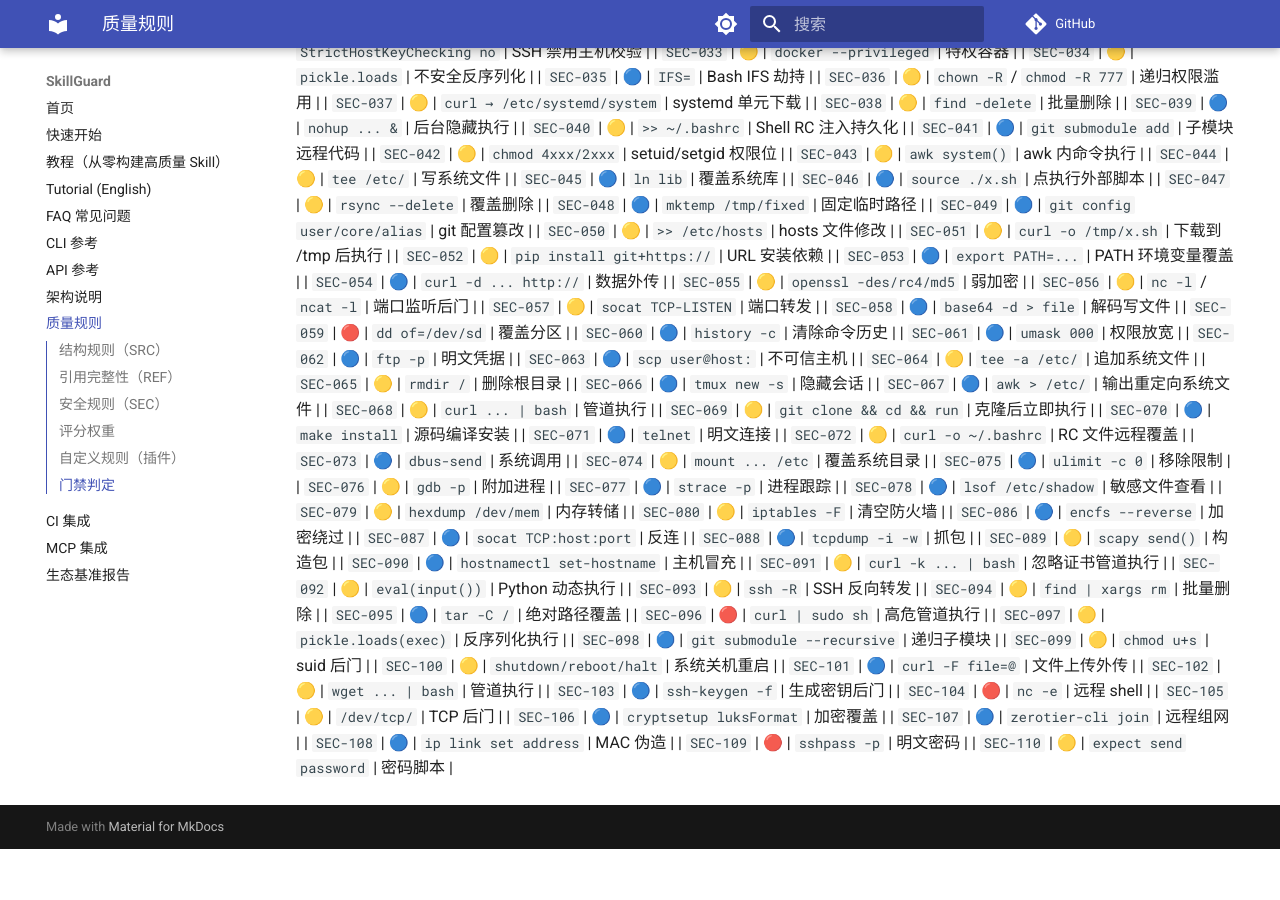
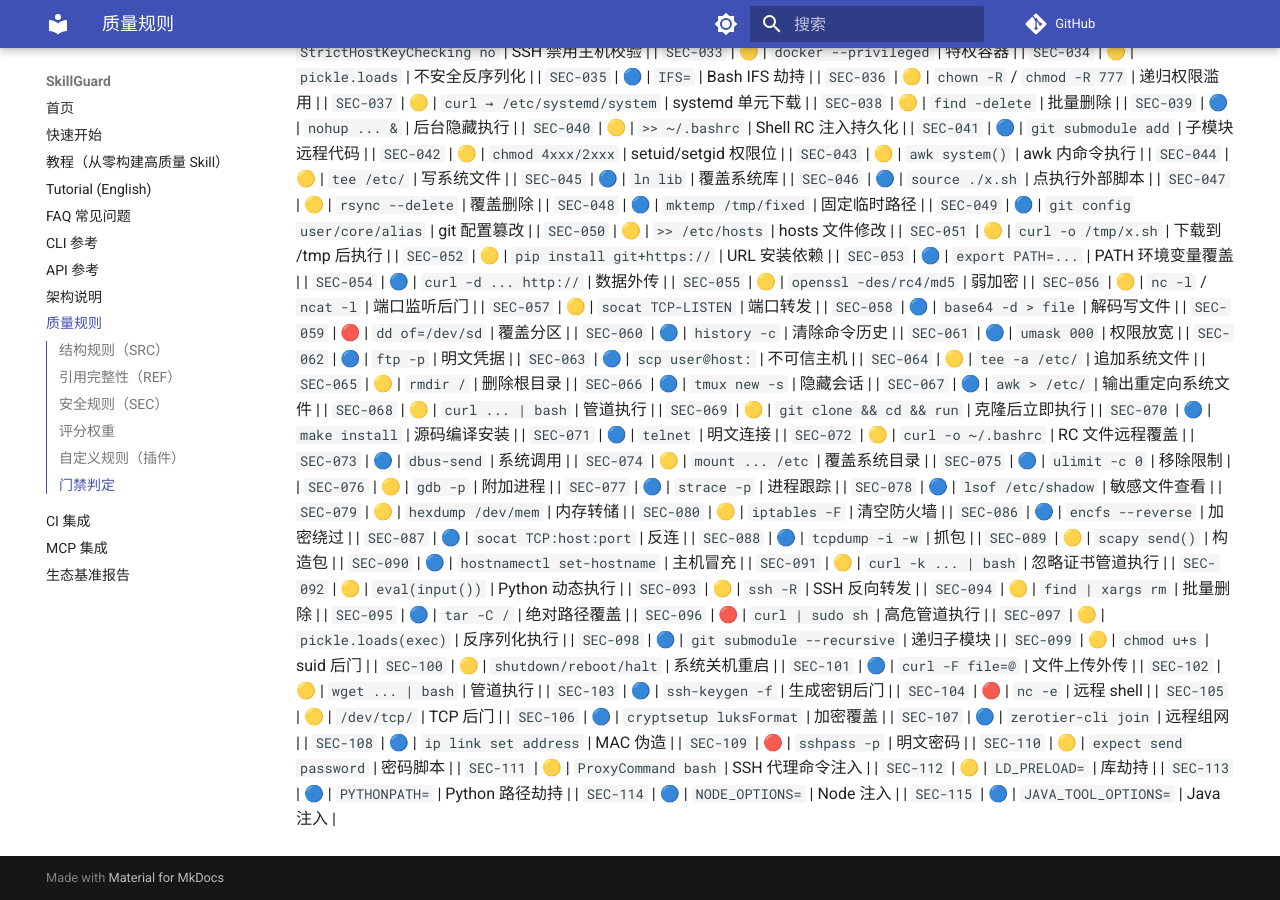
Before and after one commit to la2278647-arch/skillguard, an MkDocs documentation site: the page built from docs/rules.md, in a window 1280 px wide and 900 px high, scrolled down 2982 px. Built offline with MkDocs 1.6.1 and Material for MkDocs 9.7.7, drawn with Linux system fonts in a browser that asks for light colours; comment, search, counter and statistics services are not loaded; before the commit the page ends 3831 px from its top, so only the background shows below that.

Commit message:
docs: sync rule count to 115 + rules.md SEC-111..115

```diff
--- a/docs/rules.md
+++ b/docs/rules.md
@@ -160,3 +160,8 @@ passed = (无 ERROR 检查) 且 (无失败测试) 且 (综合评分 ≥ threshol
 | `SEC-108` | 🔵 | `ip link set address` | MAC 伪造 |
 | `SEC-109` | 🔴 | `sshpass -p` | 明文密码 |
 | `SEC-110` | 🟡 | `expect send password` | 密码脚本 |
+| `SEC-111` | 🟡 | `ProxyCommand bash` | SSH 代理命令注入 |
+| `SEC-112` | 🟡 | `LD_PRELOAD=` | 库劫持 |
+| `SEC-113` | 🔵 | `PYTHONPATH=` | Python 路径劫持 |
+| `SEC-114` | 🔵 | `NODE_OPTIONS=` | Node 注入 |
+| `SEC-115` | 🔵 | `JAVA_TOOL_OPTIONS=` | Java 注入 |
```
Also changed, not shown: README.en.md (+1 -1 lines), README.md (+1 -1 lines).
